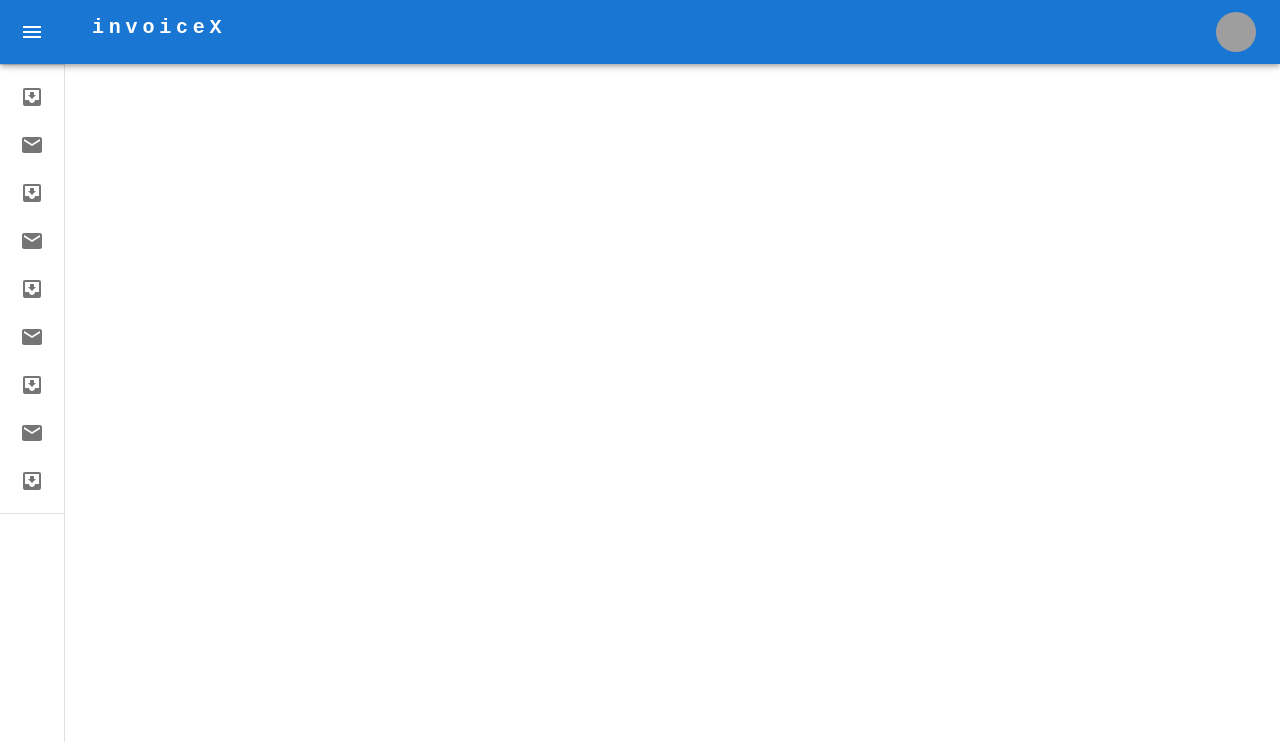
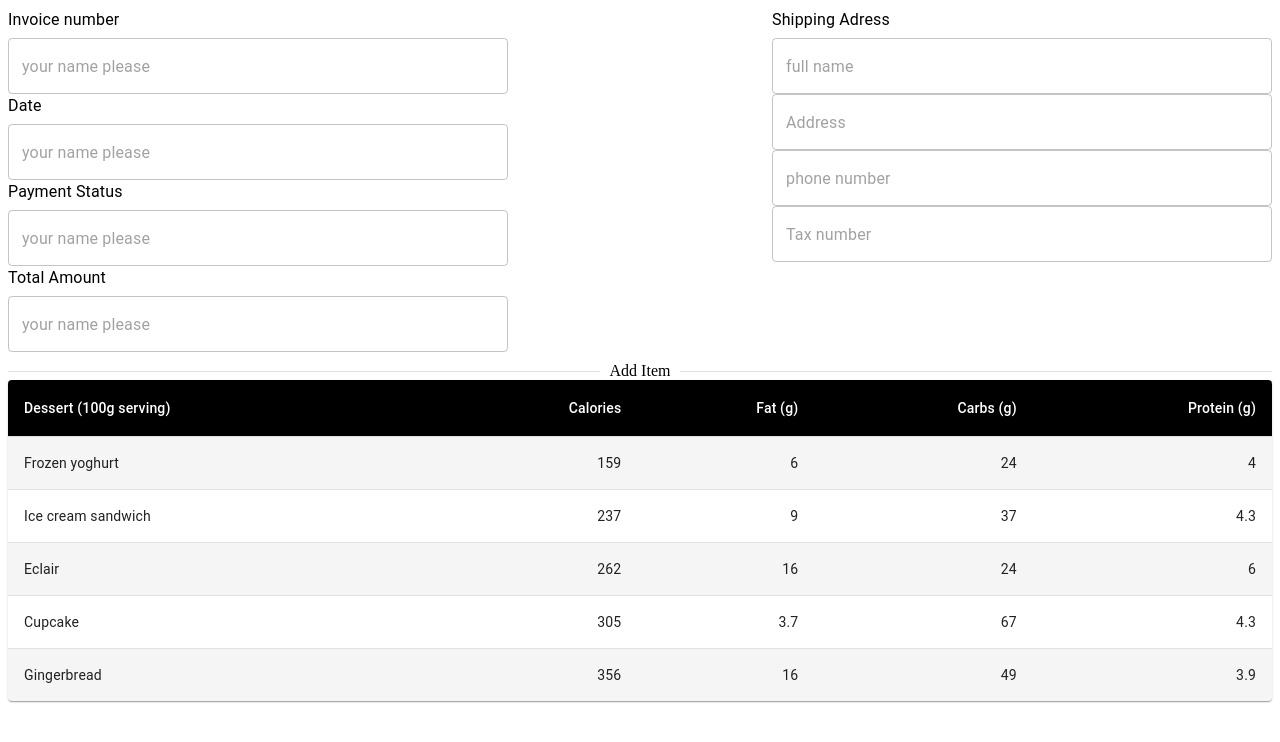
Before and after one commit to SAKILsCode/invoiceX, a React (Vite) app: page /auth/register in a window 1280 px wide. Shown: the top 742 px of the page. Built offline with nearby package versions, Linux system fonts and the light colour scheme; grey boxes are pictures that could not be loaded.

Commit message:
I have added addInvoice page

```diff
--- a/src/App.jsx
+++ b/src/App.jsx
@@ -1,4 +1,6 @@
 import Dashboard from './pages/Dashboard';
+import SignUp from './pages/SignUp';
+import AddInvoice from './pages/AddInvoice/Index';
 import { useState } from 'react';
 
 
@@ -7,8 +9,9 @@
 
   return (
     <>
-
-    <Dashboard></Dashboard>
+    <AddInvoice></AddInvoice>
+   {/* <SignUp ></SignUp> */}
+    {/* <Dashboard></Dashboard> */}
     </>
   )
 };
--- /dev/null
+++ b/src/pages/AddInvoice/Index.jsx
@@ -0,0 +1,168 @@
+import * as React from 'react';
+import Box from '@mui/material/Box';
+import TextField from '@mui/material/TextField';
+import Typography from '@mui/material/Typography';
+import Button from '@mui/material/Button';
+import Divider from '@mui/material/Divider';
+import { styled } from '@mui/material/styles';
+import Table from '@mui/material/Table';
+import TableBody from '@mui/material/TableBody';
+import TableCell, { tableCellClasses } from '@mui/material/TableCell';
+import TableContainer from '@mui/material/TableContainer';
+import TableHead from '@mui/material/TableHead';
+import TableRow from '@mui/material/TableRow';
+import Paper from '@mui/material/Paper';
+
+export default function AddInvoice(){
+
+
+    const StyledTableCell = styled(TableCell)(({ theme }) => ({
+        [`&.${tableCellClasses.head}`]: {
+          backgroundColor: theme.palette.common.black,
+          color: theme.palette.common.white,
+        },
+        [`&.${tableCellClasses.body}`]: {
+          fontSize: 14,
+        },
+      }));
+
+      const StyledTableRow = styled(TableRow)(({ theme }) => ({
+        '&:nth-of-type(odd)': {
+          backgroundColor: theme.palette.action.hover,
+        },
+        // hide last border
+        '&:last-child td, &:last-child th': {
+          border: 0,
+        },
+      }));
+
+      function createData(name, calories, fat, carbs, protein) {
+        return { name, calories, fat, carbs, protein };
+      }
+
+      const rows = [
+        createData('Frozen yoghurt', 159, 6.0, 24, 4.0),
+        createData('Ice cream sandwich', 237, 9.0, 37, 4.3),
+        createData('Eclair', 262, 16.0, 24, 6.0),
+        createData('Cupcake', 305, 3.7, 67, 4.3),
+        createData('Gingerbread', 356, 16.0, 49, 3.9),
+      ];
+
+
+
+    return(
+        <Box>
+            <Box sx={{display:'flex',justifyContent:'space-between'}}>
+                <Box>
+                <Box
+                    sx={{
+                        width: 500,
+                        maxWidth: '100%',
+                    }}
+                >
+                    <Typography sx={{marginBottom:'6px'}}>Invoice number</Typography>
+                    <TextField fullWidth placeholder='your name please' />
+                </Box>
+                <Box
+                    sx={{
+                        width: 500,
+                        maxWidth: '100%',
+                    }}
+                >
+                    <Typography sx={{marginBottom:'6px'}}>Date</Typography>
+                    <TextField fullWidth placeholder='your name please' />
+                </Box>
+                <Box
+                    sx={{
+                        width: 500,
+                        maxWidth: '100%',
+                    }}
+                >
+                    <Typography sx={{marginBottom:'6px'}}>Payment Status</Typography>
+                    <TextField fullWidth placeholder='your name please' />
+                </Box>
+                <Box
+                    sx={{
+                        width: 500,
+                        maxWidth: '100%',
+                    }}
+                >
+                    <Typography sx={{marginBottom:'6px'}}>Total Amount</Typography>
+                    <TextField fullWidth placeholder='your name please' />
+                </Box>
+                </Box>
+                <Box>
+                <Box
+                    sx={{
+                        width: 500,
+                        maxWidth: '100%',
+                    }}
+                >
+                    <Typography sx={{marginBottom:'6px'}}>Shipping Adress</Typography>
+                    <TextField fullWidth placeholder='full name' />
+                </Box>
+                <Box
+                    sx={{
+                        width: 500,
+                        maxWidth: '100%',
+                    }}
+                >
+
+                    <TextField fullWidth placeholder='Address' />
+                </Box>
+                <Box
+                    sx={{
+                        width: 500,
+                        maxWidth: '100%',
+                    }}
+                >
+
+                    <TextField fullWidth placeholder='phone number' />
+                </Box>
+                <Box
+                    sx={{
+                        width: 500,
+                        maxWidth: '100%',
+                    }}
+                >
+
+                    <TextField fullWidth placeholder='Tax number' />
+                </Box>
+                </Box>
+
+            </Box>
+            <Divider sx={{marginTop:'10px'}}>Add Item</Divider>
+
+            <Box>
+            <TableContainer component={Paper}>
+      <Table sx={{ minWidth: 700 }} aria-label="customized table">
+        <TableHead>
+          <TableRow>
+            <StyledTableCell>Dessert (100g serving)</StyledTableCell>
+            <StyledTableCell align="right">Calories</StyledTableCell>
+            <StyledTableCell align="right">Fat&nbsp;(g)</StyledTableCell>
+            <StyledTableCell align="right">Carbs&nbsp;(g)</StyledTableCell>
+            <StyledTableCell align="right">Protein&nbsp;(g)</StyledTableCell>
+          </TableRow>
+        </TableHead>
+        <TableBody>
+          {rows.map((row) => (
+            <StyledTableRow key={row.name}>
+              <StyledTableCell component="th" scope="row">
+                {row.name}
+              </StyledTableCell>
+              <StyledTableCell align="right">{row.calories}</StyledTableCell>
+              <StyledTableCell align="right">{row.fat}</StyledTableCell>
+              <StyledTableCell align="right">{row.carbs}</StyledTableCell>
+              <StyledTableCell align="right">{row.protein}</StyledTableCell>
+            </StyledTableRow>
+          ))}
+        </TableBody>
+      </Table>
+    </TableContainer>
+            </Box>
+
+
+        </Box>
+    )
+}
--- /dev/null
+++ b/src/pages/SignUp/index.jsx
@@ -0,0 +1,50 @@
+import * as React from 'react';
+import Box from '@mui/material/Box';
+import TextField from '@mui/material/TextField';
+import Typography from '@mui/material/Typography';
+import Button from '@mui/material/Button';
+export default function SignUp() {
+    return (
+        <Box sx={{ display: 'flex', justifyContent: 'center', alignItems: 'center',height:'100vh' }}>
+            <Box sx={{display:'flex',flexDirection:'column', gap:'30px',border:'1px solid black',padding:'100px 50px',borderRadius:'5px'}}>
+                <Box sx={{marginBottom:'6px',textAlign:'center'}}>
+                    <Typography sx={{fontSize:'24px'}}>Welcome Back</Typography>
+                    <Typography sx={{fontSize:'20px'}}>Sign in to continue to Invoika.</Typography>
+                </Box>
+                <Box
+                    sx={{
+                        width: 500,
+                        maxWidth: '100%',
+                    }}
+                >
+                    <Typography sx={{marginBottom:'6px'}}>User Name</Typography>
+                    <TextField fullWidth placeholder='your name please' />
+                </Box>
+                <Box
+                    sx={{
+                        width: 500,
+                        maxWidth: '100%',
+                    }}
+                >
+                    <Typography sx={{marginBottom:'6px'}}>User Password</Typography>
+                    <TextField fullWidth placeholder='your password please' />
+
+                </Box>
+                <Box
+                    sx={{
+                        width: 500,
+                        maxWidth: '100%',
+                    }}
+                >
+                    <Typography sx={{marginBottom:'6px'}}>Confirm Password</Typography>
+                    <TextField fullWidth placeholder='confirm password please' />
+
+                </Box>
+
+                <Button fullWidth variant="contained">Sign Up</Button>
+                <Typography sx={{textAlign:'center'}}>All ready have an account ? SignIn</Typography>
+
+            </Box>
+        </Box>
+    );
+}
```
Also changed, not shown: src/pages/SignIn/index.jsx (added, +39 -0 lines), src/pages/Random/index.jsx (added).
